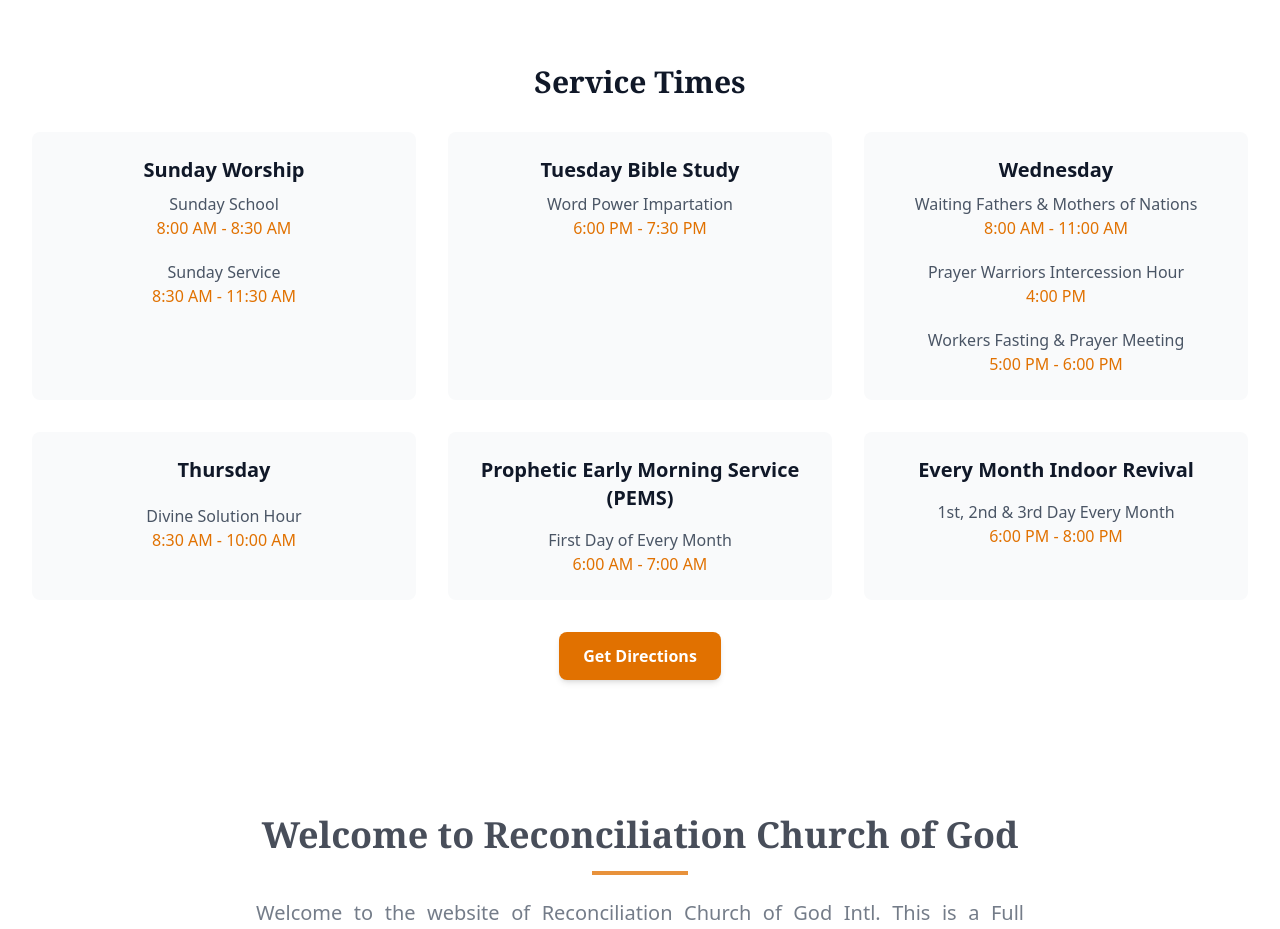
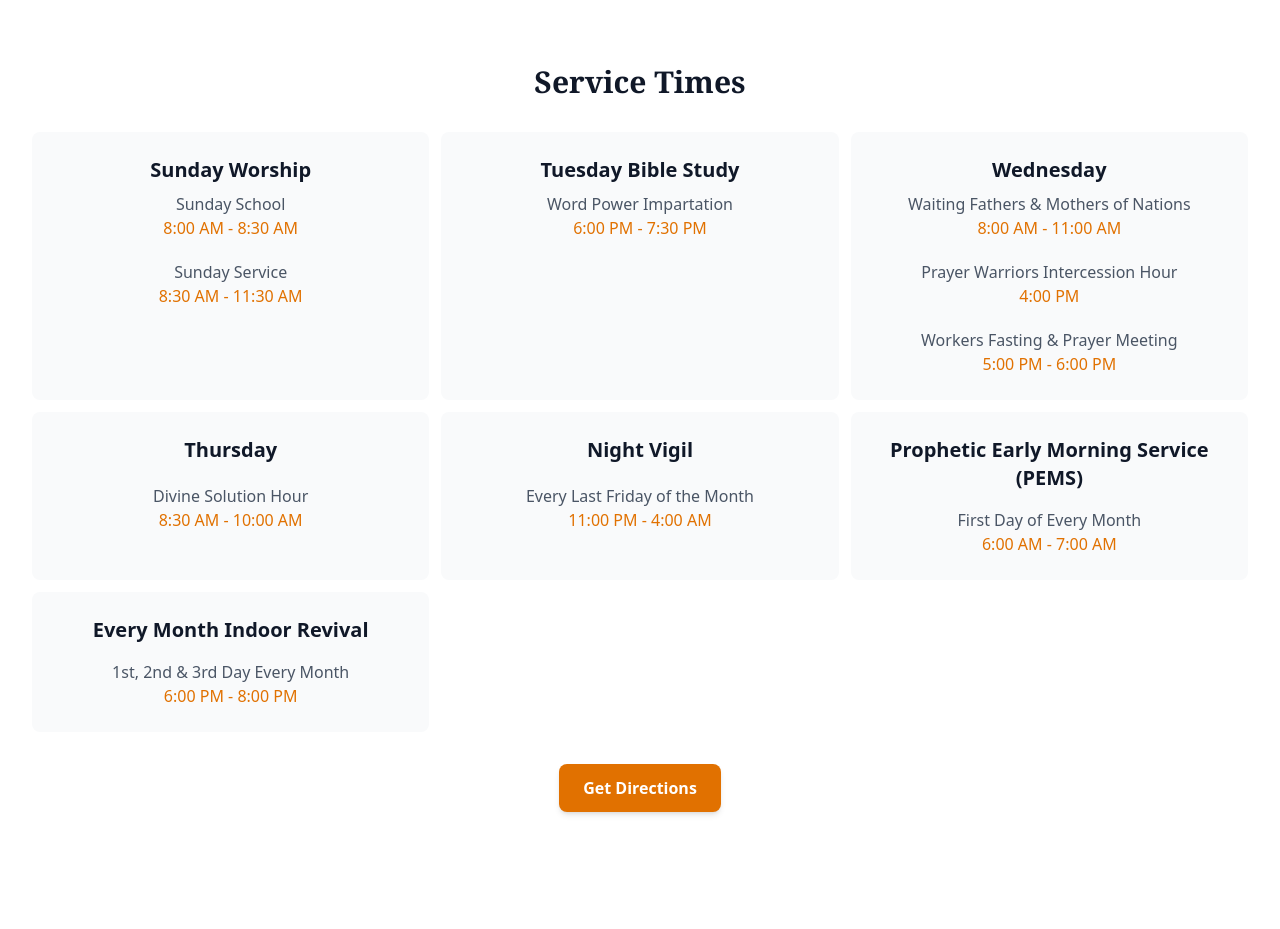
Before and after one commit to RCG2025-hash/church-frontend, a React (Vite) app: page / in a window 1280 px wide. Shown: the part 800-1729 px from the top of the page. Built offline with nearby package versions, Linux system fonts and the light colour scheme.

Commit message:
Initial frontend commit

```diff
--- a/index.html
+++ b/index.html
@@ -3,7 +3,8 @@
   <head>
     <meta charset="UTF-8" />
     <meta name="viewport" content="width=device-width, initial-scale=1.0" />
-    <title>RCG</title>
+    <link rel="icon" href="/favicon.png" type="image/png" sizes="32x32" />
+    <title>Reconciliation Church of God</title>
   </head>
   <body>
     <div id="root"></div>
--- a/src/pages/Home.jsx
+++ b/src/pages/Home.jsx
@@ -119,7 +119,7 @@
 <section id="service-times" className="py-16 bg-white">
   <div className="max-w-7xl mx-auto px-4 sm:px-6 lg:px-8 text-center">
     <h2 className="text-3xl font-bold text-gray-900 font-serif mb-8">Service Times</h2>
-    <div className="grid md:grid-cols-3 gap-8">
+    <div className="grid md:grid-cols-3 gap-3">
       <div className="p-6 bg-gray-50 rounded-lg">
         <h3 className="text-xl font-semibold text-gray-900 mb-2">Sunday Worship</h3>
         <p className="text-gray-600">Sunday School</p>
@@ -146,6 +146,11 @@
         <h3 className="text-xl font-semibold text-gray-900 mb-2">Thursday</h3>
         <p className="text-gray-600 mt-5">Divine Solution Hour</p>
         <p className="text-amber-600 font-medium">8:30 AM - 10:00 AM </p>
+      </div>
+      <div className="p-6 bg-gray-50 rounded-lg">
+        <h3 className="text-xl font-semibold text-gray-900 mb-2">Night Vigil</h3>
+        <p className="text-gray-600 mt-5">Every Last Friday of the Month</p>
+        <p className="text-amber-600 font-medium">11:00 PM - 4:00 AM </p>
       </div>
       <div className="p-6 bg-gray-50 rounded-lg">
         <h3 className="text-xl font-semibold text-gray-900 mb-2">Prophetic Early Morning Service (PEMS)</h3>
```
Also changed, not shown: public/favicon.png (added), 1 other file (tests, documents, lock files or other folders).
